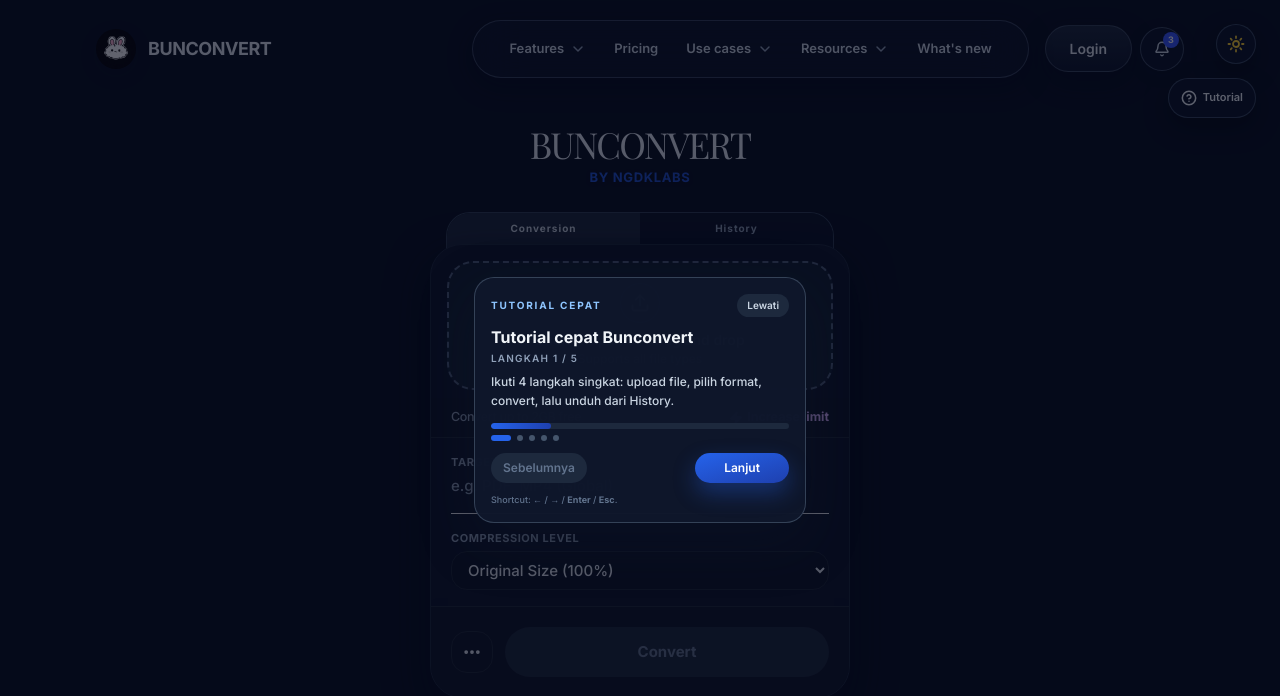
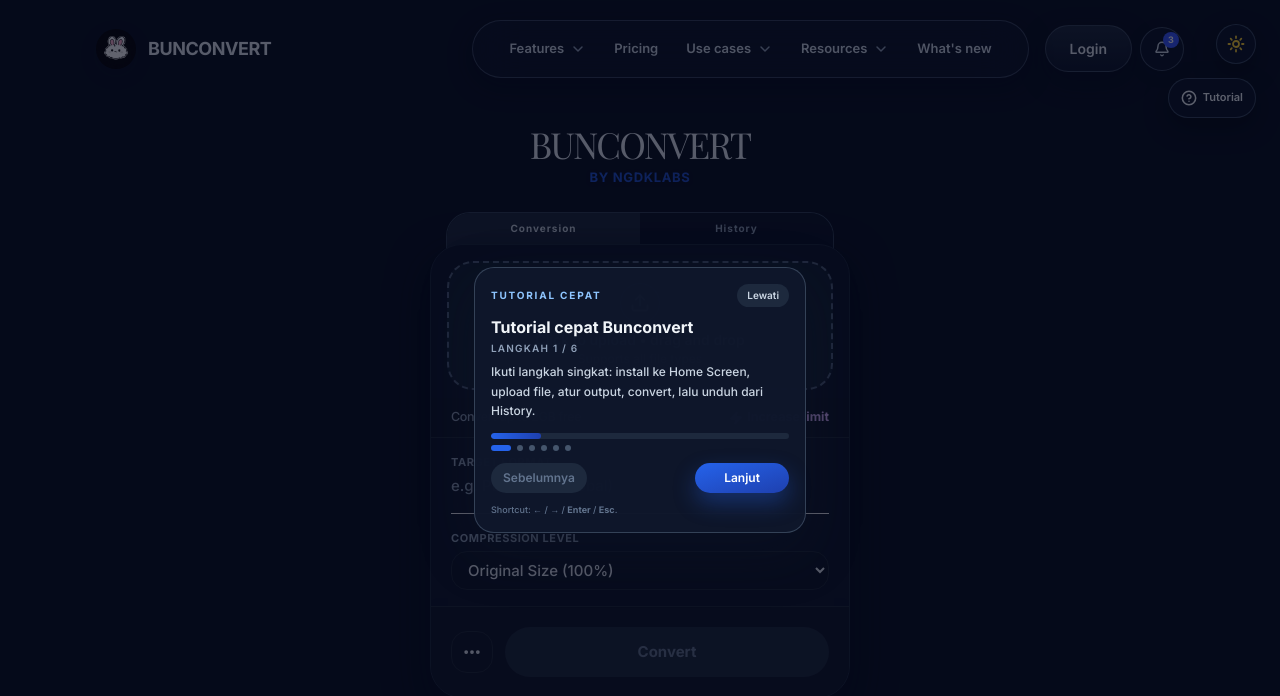
Before and after one commit to edison-alpha/bunconvert, a React (Vite) app: page / in a window 1280 px wide. Shown: the top 696 px of the page. Built offline with nearby package versions, Linux system fonts and the light colour scheme; a web font is replaced by a local one.

Commit message:
Update UI components and styles

```diff
--- a/src/App.tsx
+++ b/src/App.tsx
@@ -810,7 +810,14 @@
         id: 'welcome',
         title: 'Tutorial cepat Bunconvert',
         description:
-          'Ikuti 4 langkah singkat: upload file, pilih format, convert, lalu unduh dari History.',
+          'Ikuti langkah singkat: install ke Home Screen, upload file, atur output, convert, lalu unduh dari History.',
+        placement: 'center',
+      },
+      {
+        id: 'install-home',
+        title: 'Opsional: Install ke Home',
+        description:
+          'Agar lebih smooth seperti app native, buka menu browser lalu pilih Install App / Add to Home Screen.',
         placement: 'center',
       },
       {
@@ -849,7 +856,7 @@
     }
 
     return [
-      ...baseSteps.slice(0, 4),
+      ...baseSteps.slice(0, 5),
       {
         id: 'mobile-dock',
         title: 'Navigasi bawah',
@@ -859,7 +866,7 @@
         tab: 'convert',
         placement: 'top',
       },
-      baseSteps[4],
+      baseSteps[5],
     ];
   }, [isMobileView]);
 
```
